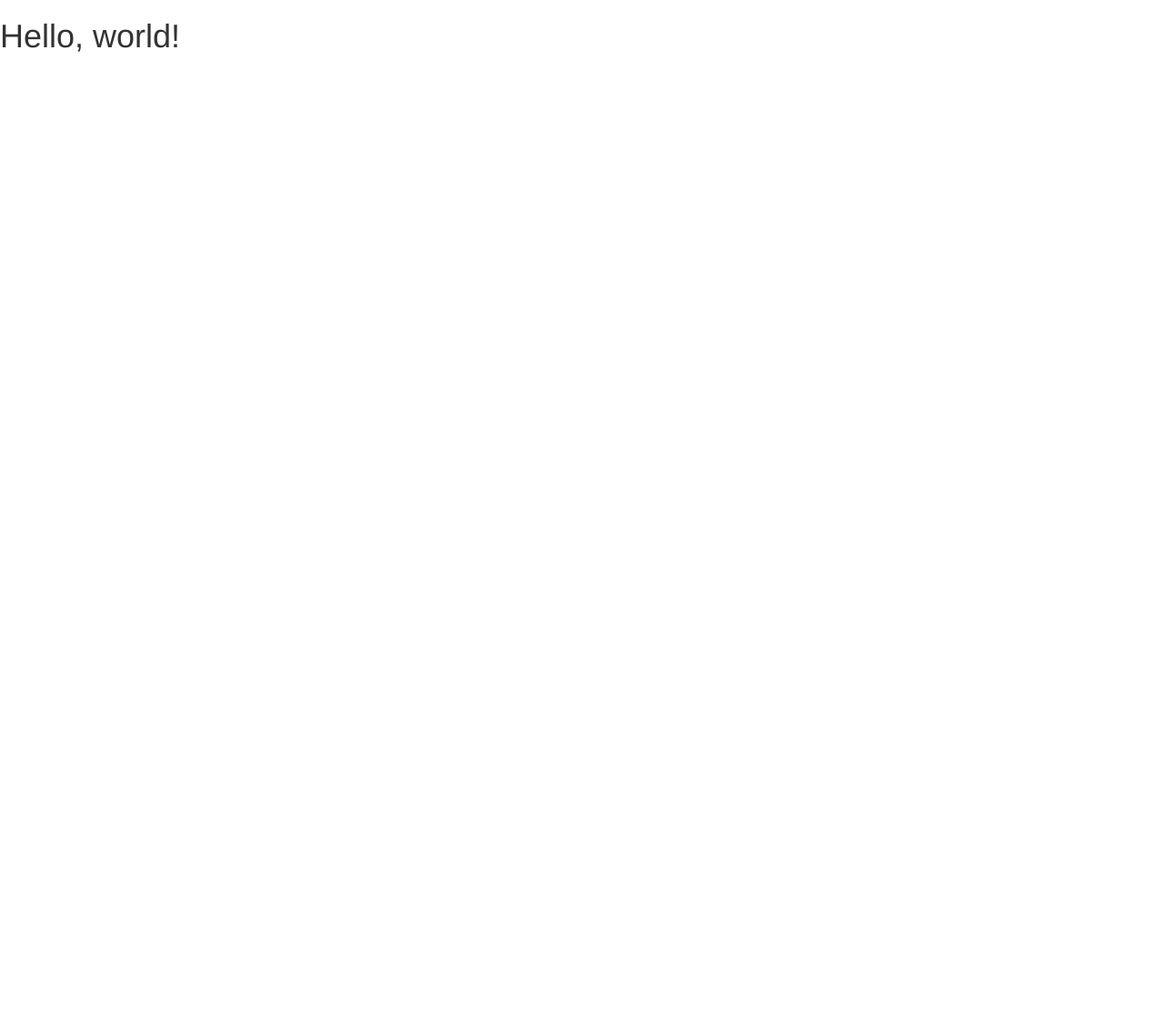
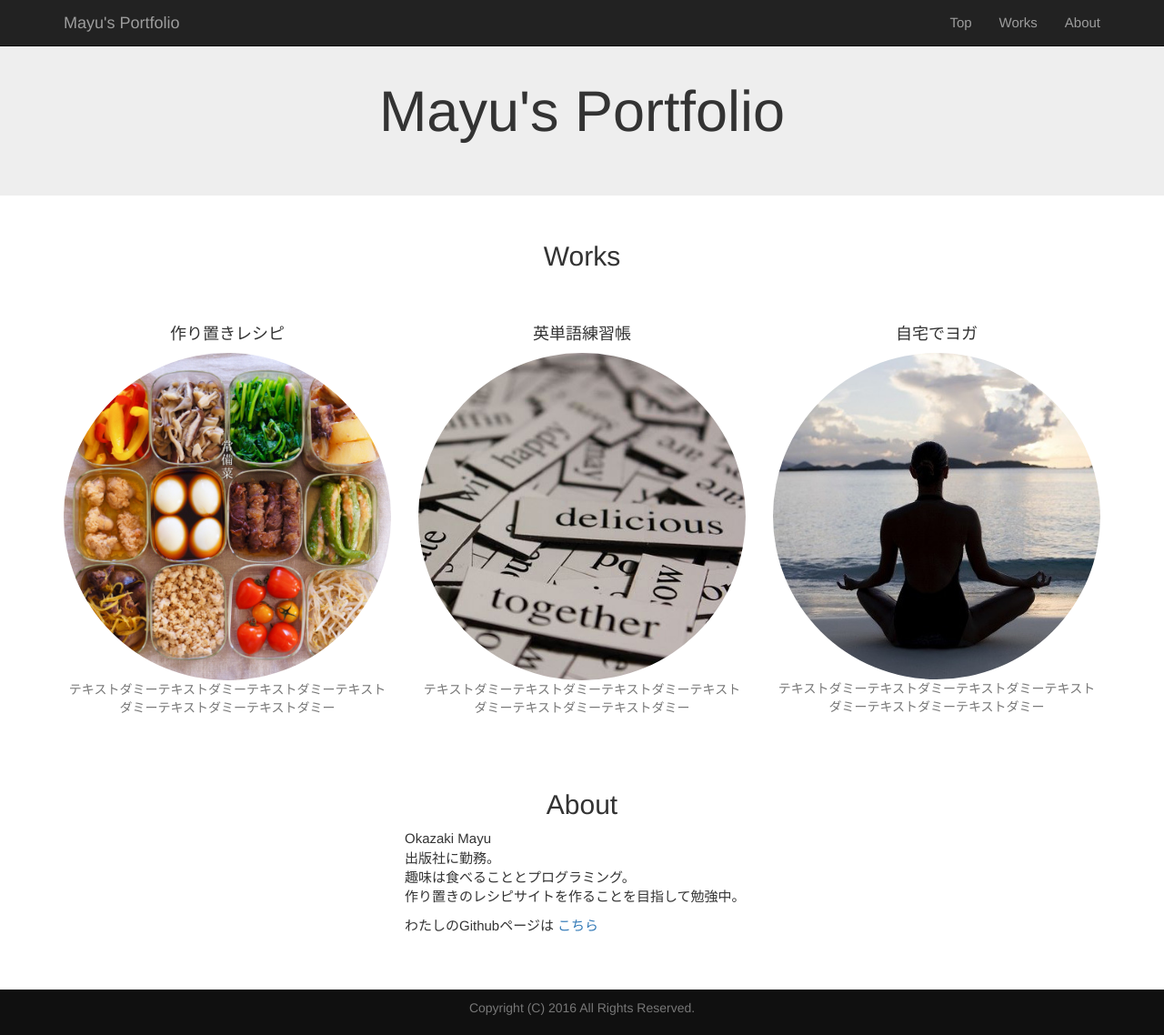
Before and after one commit to mayu73/mayu73.github.io, a plain HTML site: page index.html in a window 1280 px wide. Shown: the whole page at 91% size. Before the commit the page ends 800 px from the top, so only its background shows below. Drawn offline with nearby package versions, Linux system fonts and the light colour scheme.

Commit message:
third commit

```diff
--- a/index.html
+++ b/index.html
@@ -11,8 +11,86 @@
     <script src="//ajax.googleapis.com/ajax/libs/jquery/1.11.3/jquery.min.js"></script>
     <!-- BootstrapのJS読み込み -->
     <script src="//maxcdn.bootstrapcdn.com/bootstrap/3.3.5/js/bootstrap.min.js"></script>
+    <link rel="stylesheet" href="style.css">
   </head>
   <body>
-    <h1>Hello, world!</h1>
+  <nav class="navbar navbar-fixed-top navbar-inverse">
+    <div class="container">
+   <div class="navbar-header">
+    <!--トグルボタンの設置-->
+    <button type="button" class="navbar-toggle" data-toggle="collapse" data-target="#nav-content">
+      <span class="icon-bar"></span>
+      <span class="icon-bar"></span>
+      <span class="icon-bar"></span>
+    </button>
+    <a class="navbar-brand" href="#">Mayu's Portfolio</a>
+    </div>
+      <div id="nav-content"  class="collapse navbar-collapse">
+        <ul class="nav navbar-nav navbar-right index">
+         <li><a href="">Top</a></li>
+         <li><a href="">Works</a></li>
+         <li><a href="">About</a></li>
+        </ul>
+        </div>
+        </div>
+  </nav>
+ 　<header class="jumbotron">
+      <div class="container">
+        <h1>Mayu's Portfolio</h1>
+      </div>
+    </header>
+<section class="works">
+        <div class="container bottom">
+            <div class="row">
+                <div class="col-lg-12 text-center">
+                    <h2 class="section-heading bottom">Works</h2>
+                </div>
+            </div>
+            <div class="row text-center">
+                <div class="col-md-4">
+                    <h4>作り置きレシピ</h4>
+                     <img src="tsukurioki.jpg" class="img-responsive img-circle" alt="">
+                    <p class="text-muted">テキストダミーテキストダミーテキストダミーテキストダミーテキストダミーテキストダミー</p>
+                </div>
+                <div class="col-md-4">
+                    <h4>英単語練習帳</h4>
+                     <img src="eitango.jpg" class="img-responsive img-circle" alt="">
+                    <p class="text-muted">テキストダミーテキストダミーテキストダミーテキストダミーテキストダミーテキストダミー</p>
+                </div>
+                <div class="col-md-4">
+                    <h4>自宅でヨガ</h4>
+                     <img src="yoga.jpg" class="img-responsive img-circle" alt="">
+                    <p class="text-muted">テキストダミーテキストダミーテキストダミーテキストダミーテキストダミーテキストダミー</p>
+                </div>
+            </div>
+        </div>
+</section>
+<section class="profile bottom">
+  <div class="container">
+            <div class="row">
+                <div class="col-lg-12 text-center">
+                    <h2 class="section-heading">About</h2>
+                </div>
+                <div class="col-md-offset-4">
+                    <p>Okazaki Mayu<br>
+                    出版社に勤務。<br>
+                    趣味は食べることとプログラミング。<br>
+                    作り置きのレシピサイトを作ることを目指して勉強中。
+                    </p>
+                    <p>
+                    わたしのGithubページは
+                    <a href="https://github.com/mayu73">こちら</a>
+                    </p>
+                </div>
+            </div>
+  </div>
+</section>
+
+<footer class="footer">
+  <div class="container">
+    <p class="text-muted">Copyright (C) 2016 All Rights Reserved.</p>
+  </div>
+</footer>
+
   </body>
 </html>
--- /dev/null
+++ b/style.css
@@ -0,0 +1,26 @@
+h1{
+    text-align: center;
+}
+
+.index li{
+    font-size: 15px;
+}
+
+.bottom{
+    margin-bottom:50px;
+}
+
+.works p{
+    text-align: center;
+}
+
+.profile p{
+    font-size: 15px;
+}
+
+
+footer {
+  text-align: center;
+  padding: 10px;
+  background: #101010;
+}
```
Also changed, not shown: eitango.jpg (added), tsukurioki.jpg (added), yoga.jpg (added).
